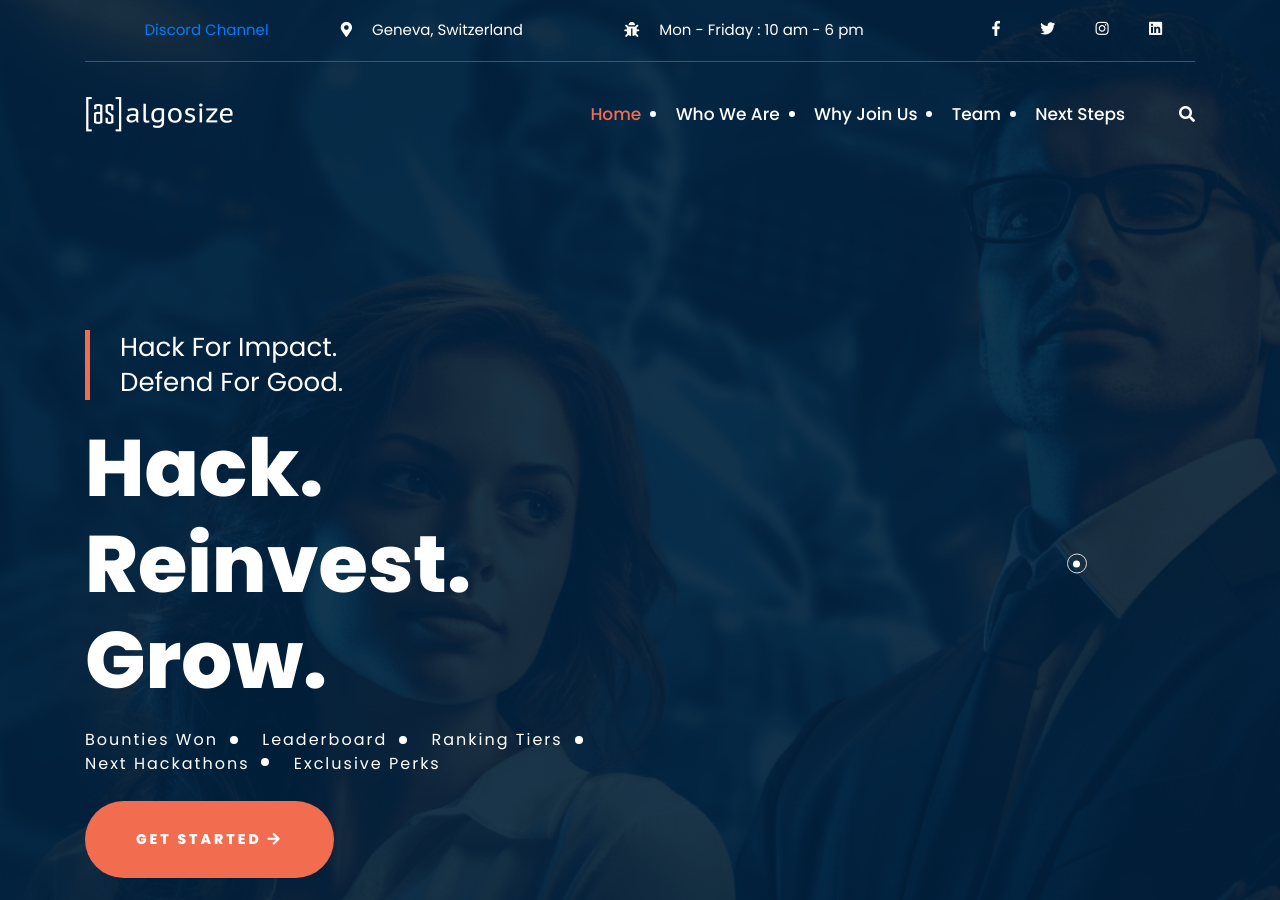
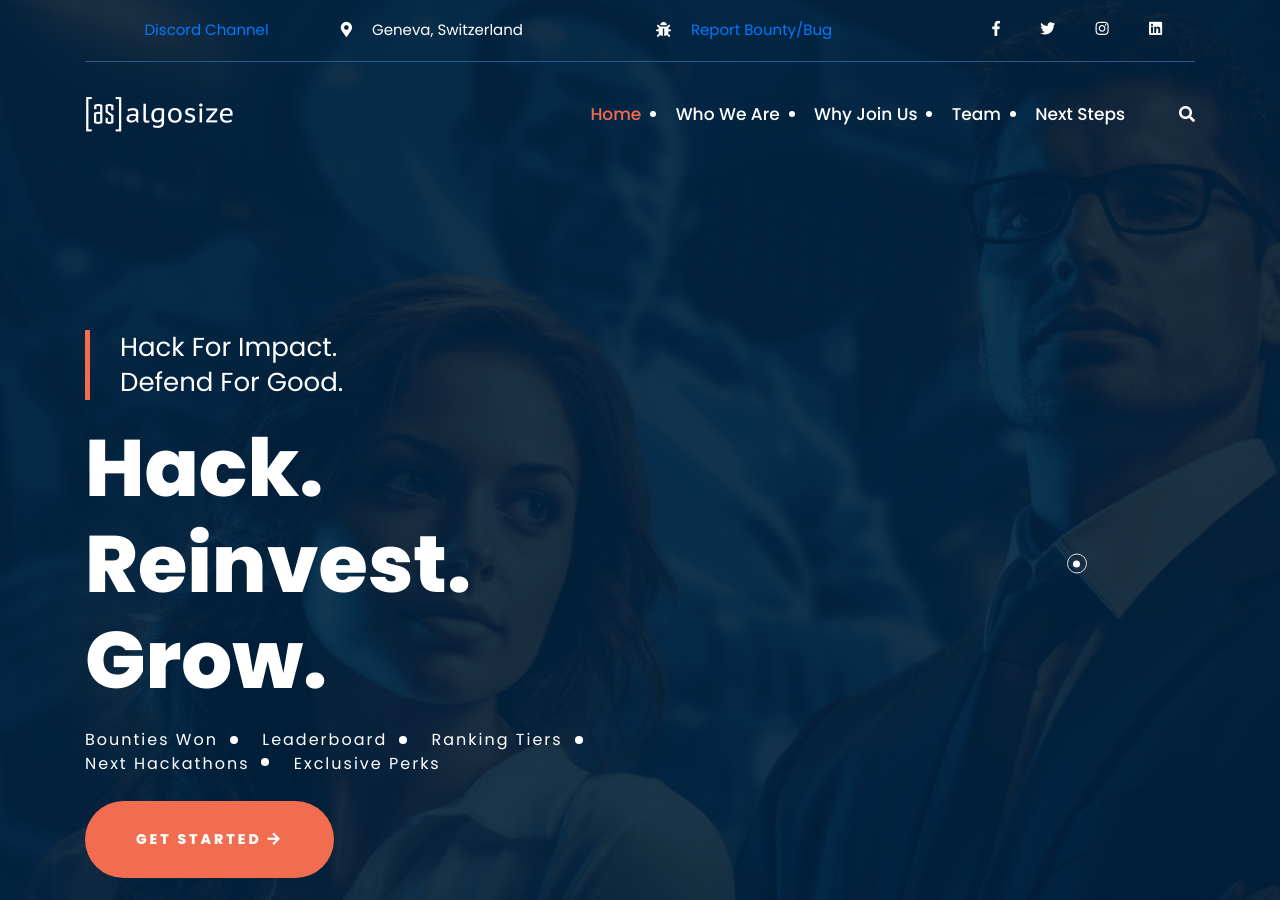
Before and after one commit to AlgoSize/website, a Jekyll site: the page built from index.html, in a window 1280 px wide and 900 px high. Built offline with Jekyll 4.4.1, drawn with Linux system fonts in a browser that asks for light colours.

Commit message:
Update _config.yml

```diff
--- a/_config.yml
+++ b/_config.yml
@@ -20,7 +20,7 @@ google_analytics: G-MZ49QLY9KL
 copyright_text: "&copy; 2024 Algosize. All Rights Reserved"
 phone_number: <a href="https://discord.gg/vm9JmMn6HP">Discord Channel</a>
 address: "Geneva, Switzerland"
-office_time: "Mon - Friday : 10 am - 6 pm"
+office_time: <a href="https://discord.gg/vm9JmMn6HP">Report Bounty/Bug</a>
 
 # Build settings
 theme: minima
```
